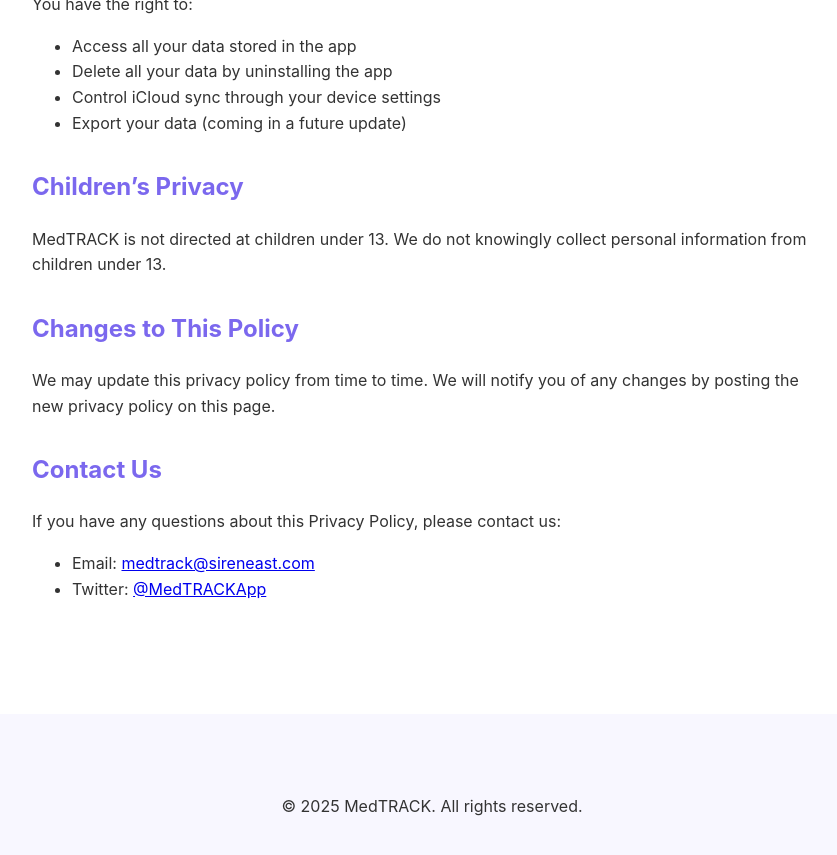
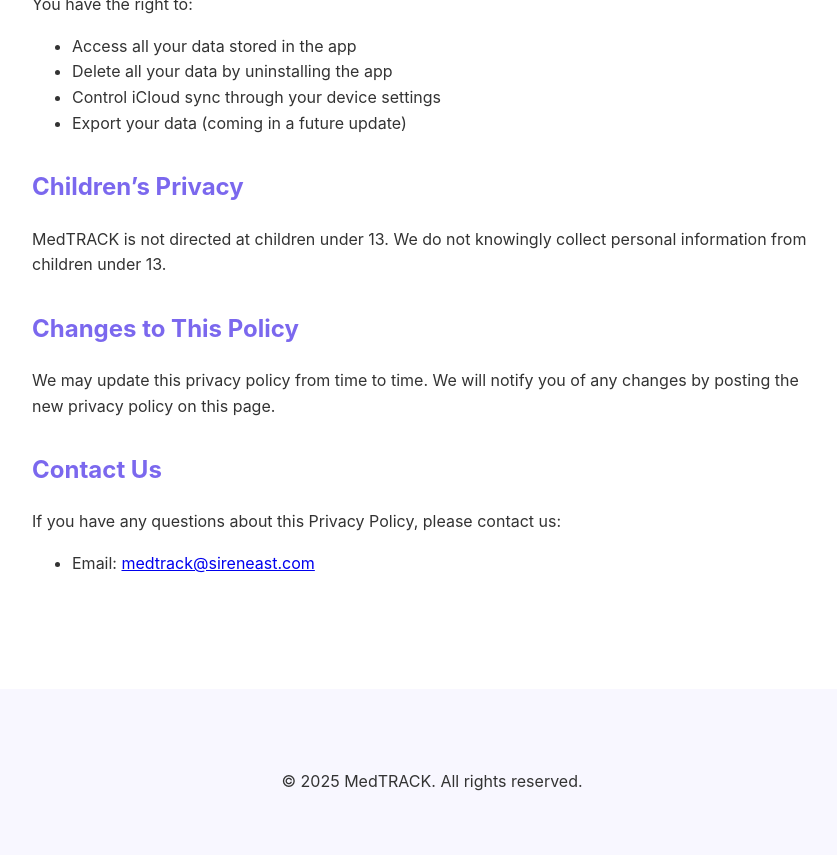
Before and after one commit to sireneast/medtrack-support, a Jekyll site: the page built from privacy-policy.md, in a window 1280 px wide and 900 px high, scrolled down 1434 px. Shown: the top 855 px of the window, without its empty margins (208-1045 px from the left). Built offline with Jekyll 4.4.1, drawn with Linux system fonts in a browser that asks for light colours.

Commit message:
Removed twitter

```diff
--- a/privacy-policy.md
+++ b/privacy-policy.md
@@ -61,4 +61,3 @@ We may update this privacy policy from time to time. We will notify you of any c
 If you have any questions about this Privacy Policy, please contact us:
 
 - Email: [medtrack@sireneast.com](mailto:medtrack@sireneast.com)
-- Twitter: [@MedTRACKApp](https://twitter.com/MedTRACKApp)
```
Also changed, not shown: terms.md (+0 -1 lines), index.md (line endings or trailing spaces).
